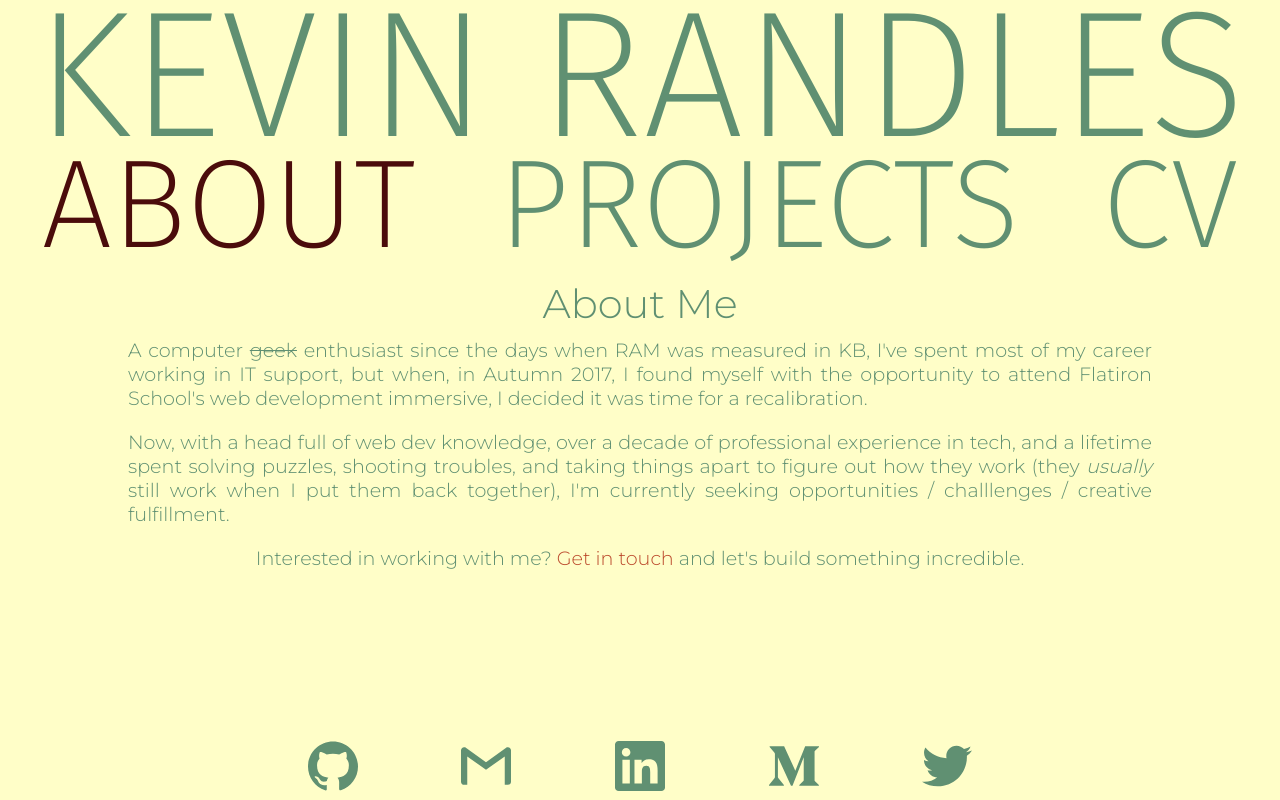
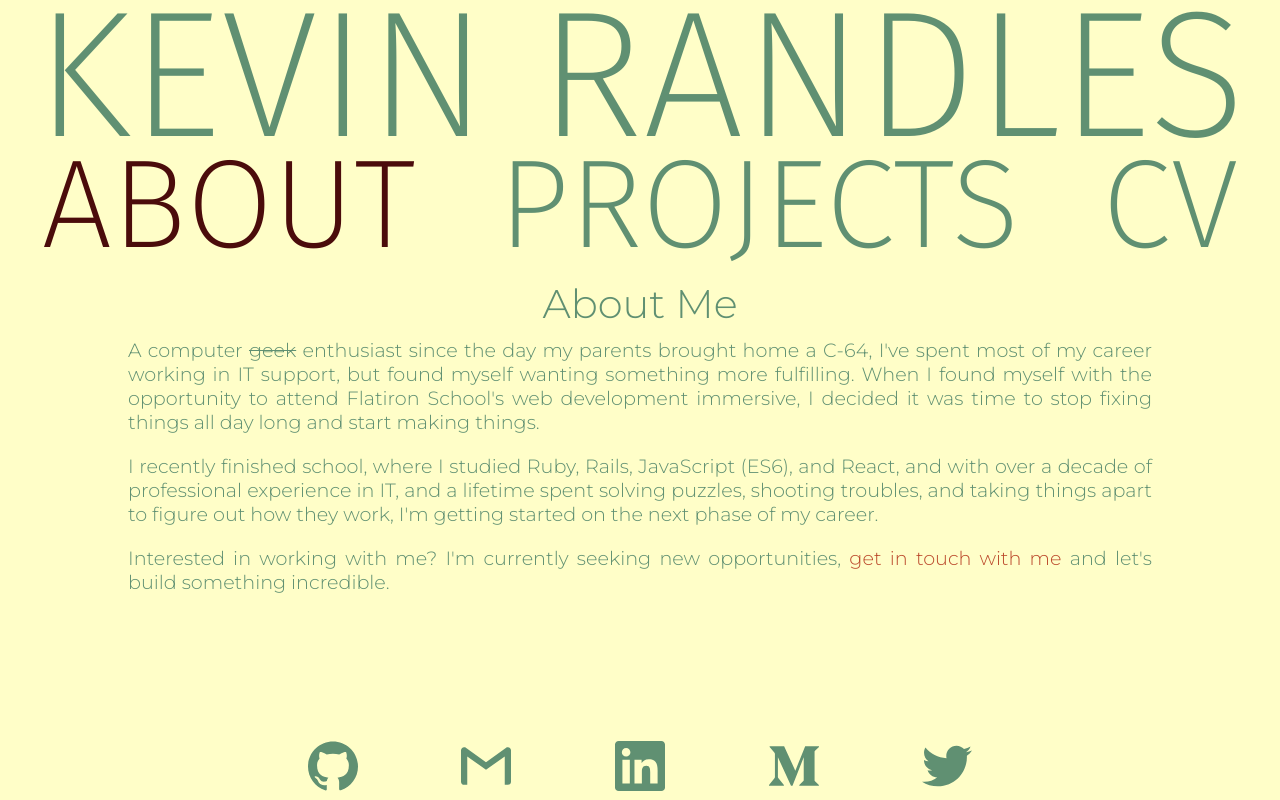
Before and after one commit to krandles/kevinrandles-dot-com, a React (Create React App) app: page / in a window 1280 px wide. Built offline with nearby package versions, Linux system fonts and the light colour scheme.

Commit message:
updated bio and cleaning up css

```diff
--- a/src/App.css
+++ b/src/App.css
@@ -274,7 +274,6 @@ button:active:focus {
   border-right: 1px solid rgb(96,144,114);
   width: 100%;
   transform: translateX(-5%);
-  z-index: 0;
 }
 
 .project-details-component {
@@ -320,10 +319,8 @@ button:active:focus {
 }
 
 .project-details-component h4 {
-  max-width: 80%;
   margin-top: 10px;
   margin-bottom: 0px;
-  /* transform: translateX(40px); */
   text-align: left;
   font-family: 'Montserrat', sans-serif;
   color: rgb(96,144,114);
@@ -336,10 +333,6 @@ button:active:focus {
   font-family: 'Montserrat', sans-serif;
   color: rgb(96,144,114);
 }
-
-/* .project-details-component li {
-  font-family: "Fira Sans";
-} */
 
 .project-image img {
   height: 180px;
@@ -438,7 +431,6 @@ button:active:focus {
   .project-tools h4 {
     text-align: center;
     margin: 0;
-    transform: translateX(40px);
   }
 
   .project-tools ul {
--- a/src/components/ContentAbout.js
+++ b/src/components/ContentAbout.js
@@ -5,13 +5,13 @@ const ContentAbout = () => (
     <div className="about">
       <h2>About Me</h2>
       <p>
-        A computer <del>geek</del> enthusiast since the days when RAM was measured in KB, I&#39;ve spent most of my career working in IT support, but when, in Autumn 2017, I found myself with the opportunity to attend Flatiron School&#39;s web development immersive, I decided it was time for a recalibration.
+        A computer <del>geek</del> enthusiast since the day my parents brought home a C-64, I&#39;ve spent most of my career working in IT support, but found myself wanting something more fulfilling. When I found myself with the opportunity to attend Flatiron School&#39;s web development immersive, I decided it was time to stop fixing things all day long and start making things.
       </p>
       <p>
-        Now, with a head full of web dev knowledge, over a decade of professional experience in tech, and a lifetime spent solving puzzles, shooting troubles, and taking things apart to figure out how they work (they <i>usually</i> still work when I put them back together), I&#39;m currently seeking opportunities / challlenges / creative fulfillment.
+        I recently finished school, where I studied Ruby, Rails, JavaScript (ES6), and React, and with over a decade of professional experience in IT, and a lifetime spent solving puzzles, shooting troubles, and taking things apart to figure out how they work, I&#39;m getting started on the next phase of my career.
       </p>
       <p>
-        Interested in working with me? <a href="mailto:krandles@gmail.com" target="_blank" rel="noopener noreferrer">Get in touch</a> and let&#39;s build something incredible.
+        Interested in working with me? I&#39;m currently seeking new opportunities, <a href="mailto:krandles@gmail.com" target="_blank" rel="noopener noreferrer">get in touch with me</a> and let&#39;s build something incredible.
       </p>
     </div>
   </div>
--- a/src/components/ContentCV.js
+++ b/src/components/ContentCV.js
@@ -3,8 +3,8 @@ import React from 'react';
 const ContentCV = () => (
   <div className="main-content">
     <div className="resume">
-      <p style={{ 'font-size': '2.5rem' }}>Coming Soon...</p>
-      <p style={{ 'font-size': '2rem' }}>In the meantime, <a href="/Kevin Randles Resume 2018.pdf">download</a> my resume.</p>
+      <p style={{ fontSize: '2.5rem' }}>Coming Soon...</p>
+      <p style={{ fontSize: '2rem' }}>In the meantime, <a href="/Kevin Randles Resume 2018.pdf">download</a> my resume.</p>
     </div>
   </div>
 );
```
